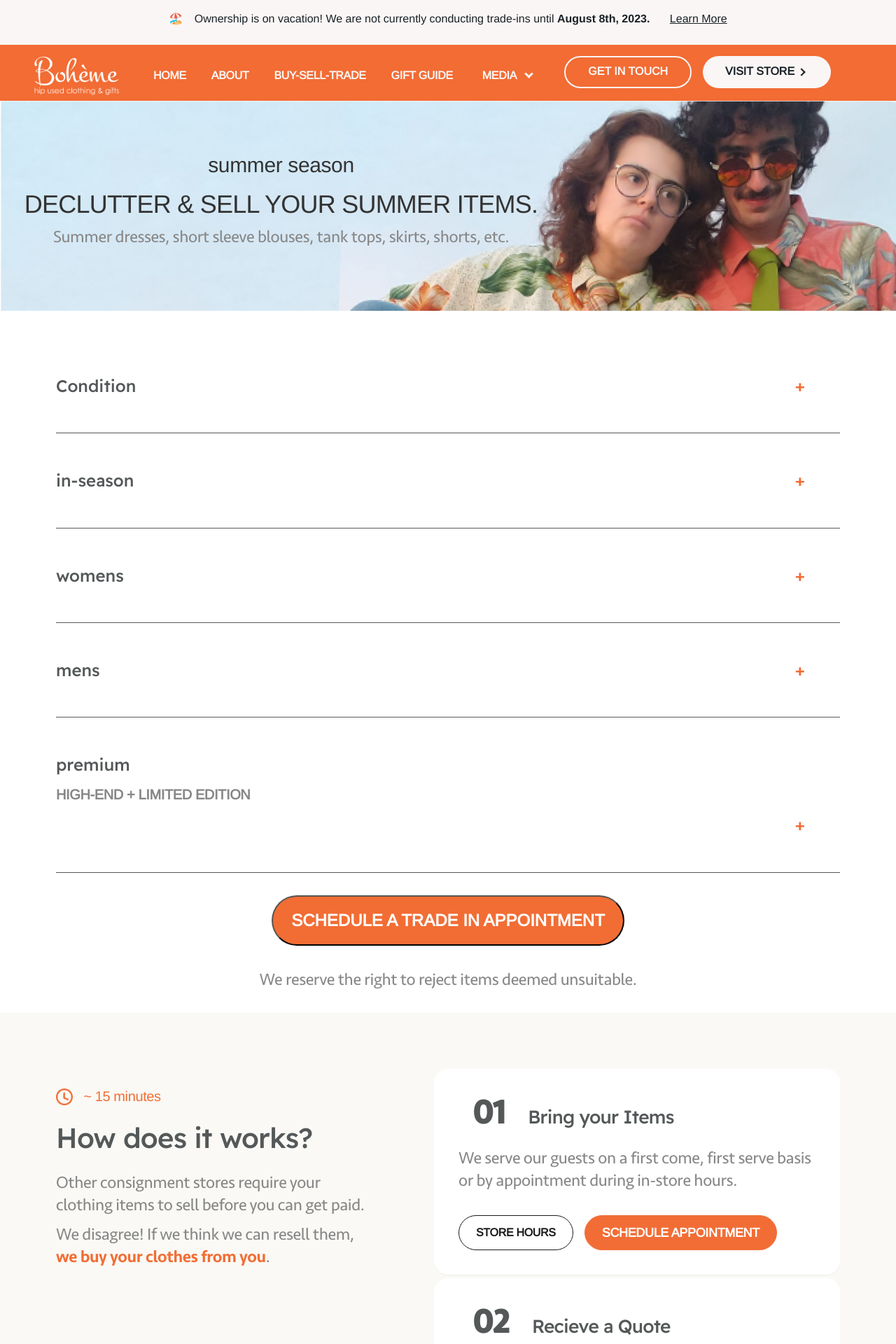
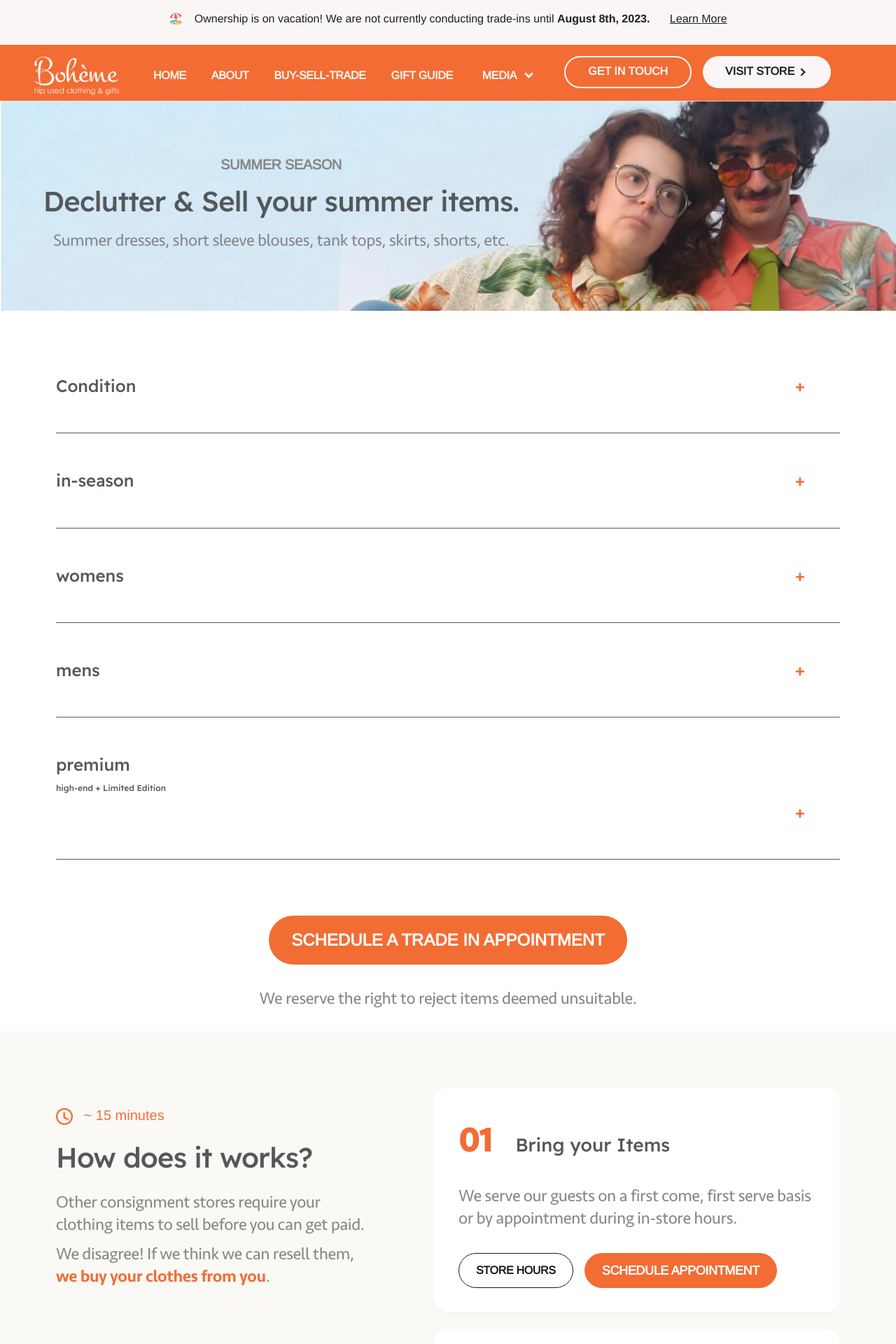
Before and after one commit to Ruprabhu25/boheme-website, a Flask app: page /trade in a window 1280 px wide; the page is wider, and only the part inside the window is pictured. Shown: the top 1920 px of that part at 70% size. Run offline with Flask 3, Linux system fonts and the light colour scheme; some libraries are stand-ins or nearby versions; some web fonts are replaced.

Commit message:
css changes + condition

```diff
--- a/static/css/trade.css
+++ b/static/css/trade.css
@@ -228,7 +228,7 @@
   margin-top: 55px;
 }
 
-h1 {
+#trade-background h1, #look-sell h1, #earn-titles h1, #work-side1 h1{
   color: var(--nav-text, #545859);
   font-family: "Readex Pro", sans-serif;
   font-size: 40px;
@@ -237,10 +237,9 @@ h1 {
   line-height: 32px;
   letter-spacing: -0.76px;
   margin-bottom: 24px;
-  text-transform: uppercase;
 }
 
-h2 {
+#trade-text-align h2 {
   color: #878787;
   font-family: "Arimo", sans-serif;
   font-size: 20px;
@@ -278,22 +277,19 @@ h2 {
   text-transform: lowercase;
 }
 
-.collapsible-subtitle {
-  color: #878787;
-  text-align: left;
-  font-family: "Arimo";
-  font-size: 20px;
-  font-style: normal;
-  font-weight: 700;
-  line-height: 32px; /* 160% */
-  letter-spacing: -0.38px;
-  text-transform: uppercase;
-}
-
 .dropdown-sub {
   padding: 32px;
   background: #FFF8EA;
   width: 427px;
+}
+
+.dropdown-sub h3{
+  text-transform: uppercase;
+}
+
+.dropdown-sub p{
+  font-size: 18px;
+  text-align: left;
 }
 
 .year-round {
@@ -306,11 +302,13 @@ h2 {
   text-align: left;
 }
 
-.p-dropdown {
+.p-dropdown p{
   color: #5B6278;
   text-align: center;
   font-family: "seravekregular", sans-serif;
   font-size: 15px;
+  margin-left: 16px;
+  letter-spacing: -0.285px;
 }
 
 .list{
@@ -347,8 +345,6 @@ h2 {
 }
 
 .schedule-button {
-  width: 504px;
-  height: 72px;
   display: flex;
   justify-content: center;
   align-items: center;
@@ -362,11 +358,74 @@ h2 {
   text-transform: uppercase;
   margin: auto;
   margin-bottom: 32px;
+  border: none;
+  padding: 18px 32px;
+  margin-top: 80px;
 }
+
+/* looking to sell */
+#look-sell{
+  text-align: center;
+  padding: 0px 80px;
+}
+
+#sell-icon{
+  height:62px;
+  width: 62px;
+  margin-right: 26px;
+}
+
+#sell-subheader{
+  display: flex;
+  flex-direction: column;
+  align-items: flex-start;
+  width: 939px;
+}
+
+#sell-subheader-drop{
+  display: flex;
+  flex-direction: column;
+  align-items: flex-start;
+  width: 1027px;
+}
+
+#sell-collapse{
+  display: flex;
+  padding: 45.15px 26.3px;
+}
+
+#sell-subheader h1, #sell-subheader-drop h1{
+  color: #545859;
+  font-family: "Readex Pro", sans-serif;
+  font-size: 26.3px;
+  font-style: normal;
+  font-weight: 700;
+  margin-top: 3px;
+  margin-bottom: 8px;
+}
+
+#sell-subheader h2{
+  color: #878787;
+  text-align: center;
+  font-family: "Arimo", sans-serif;
+  font-size: 20px;
+  font-style: normal;
+  font-weight: 700;
+  letter-spacing: -0.38px;
+  text-transform: uppercase;
+  margin:0px;
+}
+
+#schedule1{
+  justify-content: center;
+  align-items: center;
+}
+
+
 
 /* how does it work start */
 #how-does-it-work{
-  height: 704px;
+  height: 804px;
   display: flex;
   padding: 48px 80px;
   justify-content: space-between;
@@ -383,15 +442,6 @@ h2 {
   margin-top: 40px;
 }
 
-#work-side1 h1{
-  color: #545859;
-font-family: "Readex Pro",  medium, sans-serif;
-font-size: 40px;
-font-weight: 500;
-line-height: 32px; /* 80% */
-letter-spacing: -0.76px;
-}
-
 #work-side2{
   width: 595px;
   margin-top: 32px;
@@ -404,7 +454,6 @@ letter-spacing: -0.76px;
 #work-side2 h1{
   font-size: 26.3px;
   font-weight: 500;
-  line-height: 26.3px;
   text-transform: none;
   color:  #545859;
   font-family: "Readex Pro", medium, sans-serif;
@@ -507,8 +568,8 @@ letter-spacing: -0.76px;
   justify-content: center;
   align-items: center;
   border-radius: 62px;
-  border: 1px solid #F26D36;
-  background: #F26D36;
+  border: 1px solid #F26D34;
+  background: #F26C34;
   color: #FFF;
   font-family: "Arimo", bold, sans-serif;
   font-size: 18px;
@@ -519,12 +580,14 @@ letter-spacing: -0.76px;
   cursor: pointer;
 }
 
+
 #number-work h1{
   font-family:'seravekmedium';
   font-weight: bold;
   font-size: 48px;
   display: inline-block;
   margin-right:26px;
+  color: #F26D34;
 }
 
 #panel-group{
@@ -534,14 +597,14 @@ letter-spacing: -0.76px;
   background: #FFF;
   border:none;
   cursor: pointer;
+  margin-bottom: 24px;
 }
 
 #panel-th1{
-  margin-left: 20px;
-  margin-right: 20px;
   margin-top: 0px;
   margin-bottom: 0px;
 }
+
 /* how does it work end */
 
 /* What you earn start */
@@ -688,7 +755,7 @@ strong {
 
 .collapsible::after {
   content: "\002B";
-  color: #f26d36;
+  color: #f26d34;
   float: right;
   font-family: "Readex Pro";
   margin-left: 5px;
```
Also changed, not shown: other parts of static/css/trade.css (+68 -16 lines).
